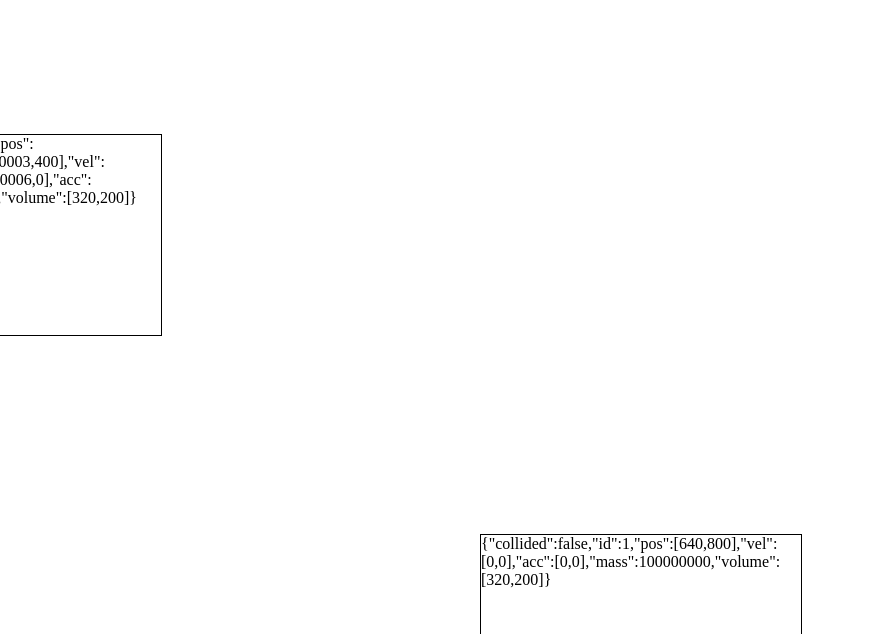
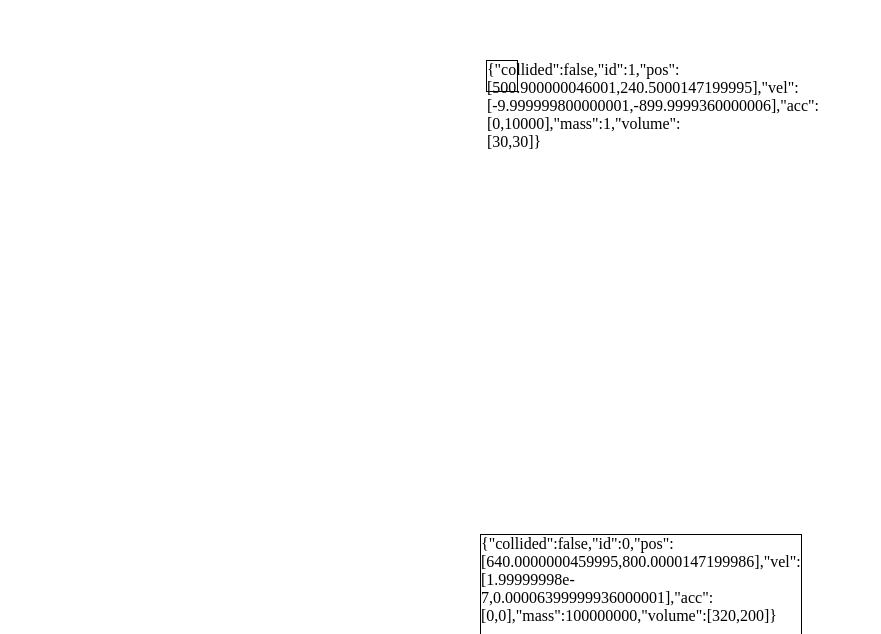
Before and after one commit to Blake-Dowling/Typescript-Physics-Simulator, a React (Create React App) app: page / in a window 1280 px wide. Shown: the part 166-800 px from the top of the page, without its empty margins (0-881 px from the left). Built offline with nearby package versions, Linux system fonts and the light colour scheme.

Commit message:
collision planning

```diff
--- a/src/index.tsx
+++ b/src/index.tsx
@@ -19,7 +19,7 @@ export default function Index() {
     setObList((prevObList) => {
       const newObList = [...prevObList]
       // left wall
-      newObList.push(new ob(newObList.length, [0*SCREEN_WIDTH, .5*SCREEN_HEIGHT], [0, 0], [0, 0], 100000000, [SCREEN_WIDTH/4, SCREEN_HEIGHT/4]));
+      // newObList.push(new ob(newObList.length, [0*SCREEN_WIDTH, .5*SCREEN_HEIGHT], [0, 0], [0, 0], 100000000, [SCREEN_WIDTH/4, SCREEN_HEIGHT/4]));
       // //bottom wall
 
 
@@ -30,7 +30,7 @@ export default function Index() {
       // newObList.push(new ob(newObList.length, [.5*SCREEN_WIDTH, 0*SCREEN_HEIGHT], [0, 0], [0, 0], 100000000, [SCREEN_WIDTH/2, SCREEN_HEIGHT/2]));
 
 
-      newObList.push(new ob(newObList.length, [500, 200], [0, 0], [-12000, 10000], 1, [30, 30]));
+      newObList.push(new ob(newObList.length, [500, 200], [10, 0], [0, 10000], 1, [30, 30]));
 
       // newObList.push(new ob([500, 200], [0, 0], [0, -10000], 1, [30, 30]));
 
@@ -74,9 +74,20 @@ export default function Index() {
 //               }
 
               let ttcd = obj.calcTD2(obj, obj_other)
-              // if(obj.id === 1){
+              if(obj.id === 1){
+                console.log(ttcd)
+            }
+                let min_ttc = Infinity
+                let col_dim = NaN;
+                for(let k=0; k<ttcd.length; k++){
+                  if(ttcd[k] < min_ttc){
+                    min_ttc = ttcd[k]
+                    col_dim = k;
+                  }
+                }
                 let ttc = Math.min(...ttcd)
-                console.log(obj.id, ttcd)
+
+                // console.log(obj.id, ttcd)
               // }
 
               let col = true;
@@ -86,7 +97,7 @@ export default function Index() {
                   col = false;
                 }
                 else{
-                  console.log(ttc)
+                  // console.log(ttc)
 
                 }
               }
@@ -101,7 +112,7 @@ export default function Index() {
                 obj_other.accl(ttc)
                 // console.log(":::",obj.pos)
                 // console.log(":::",obj_other.pos)
-                obj.collision(Dir.y, obj, obj_other)
+                obj.collision(Dir.y, obj, obj_other, col_dim)
                 // console.log(obj.vel[1])
                 obj.move(T-ttc)
                 obj.accl(T-ttc)
--- a/src/ob.tsx
+++ b/src/ob.tsx
@@ -36,11 +36,12 @@ export class ob{
     // Calculates and sets new velocities for obj1 and obj2 using
     // conservation of momentum and kinetic energy through
     // substitution and quadratic factoring.
-    collision(dir: Dir, obj1: ob, obj2: ob){
+    // Todo take angle as parameter
+    collision(dir: Dir, obj1: ob, obj2: ob, col_dim: number){
       let v1 = 0;
       let v2 = 0;
 // console.log("1 - ",obj1.vel)
-      for(let i=0; i<obj1.pos.length; i++){
+      for(let i=col_dim; i<obj1.pos.length; i++){
         v1 = obj1.vel[i];
         v2 = obj2.vel[i];
 
@@ -103,8 +104,7 @@ export class ob{
             let backward_obj_front = (obj1.pos[i] + (0.5*obj1.volume[i]))
             d[i] += ( forward_obj_back - backward_obj_front );
 
-            // let forward_obj_front = (obj2.pos[i] + (0.5*obj2.volume[i]))
-            // let backward_obj_back = (obj1.pos[i] - (0.5*obj1.volume[i]))
+
             if(d[i] <= 0 ){
               td[i] = 0;
 
@@ -114,7 +114,7 @@ export class ob{
 
           //obj 2 is behind
           else if(obj2.pos[i] < obj1.pos[i]){
-            // console.log(obj2.id)
+
             let backward_obj_front = (obj2.pos[i] + (0.5*obj2.volume[i]))
             let forward_obj_back = (obj1.pos[i] - (0.5*obj1.volume[i]))
             d[i] += ( backward_obj_front - forward_obj_back );
```
Also changed, not shown: 1 other file (tests, documents, lock files or other folders).
